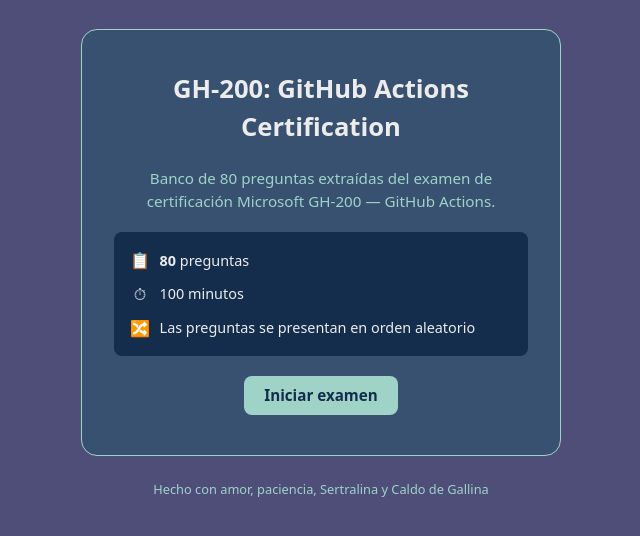
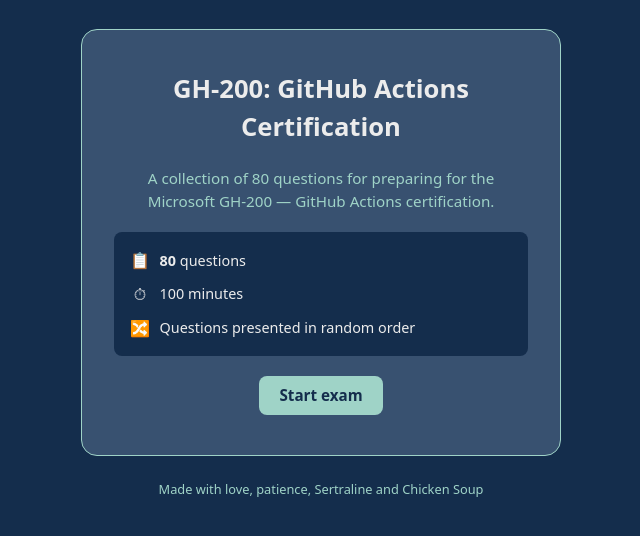
Before and after one commit to MatsuoIV/cert-exams, a React (Vite) app: page / in a window 1280 px wide. Shown: the top 536 px of the page, without its empty margins (319-959 px from the left). Built offline with nearby package versions, Linux system fonts and the light colour scheme.

Commit message:
Change background color and translate

```diff
--- a/src/components/WelcomeScreen.tsx
+++ b/src/components/WelcomeScreen.tsx
@@ -9,7 +9,7 @@
 function formatDuration(seconds: number): string {
   if (seconds <= 0) return 'Sin límite de tiempo'
   const minutes = Math.round(seconds / 60)
-  return `${minutes} minuto${minutes !== 1 ? 's' : ''}`
+  return `${minutes} minute${minutes !== 1 ? 's' : ''}`
 }
 
 export function WelcomeScreen({
@@ -28,7 +28,7 @@
         <ul className="welcome-meta">
           <li>
             <span className="welcome-meta-icon">📋</span>
-            <span><strong>{totalQuestions}</strong> preguntas</span>
+            <span><strong>{totalQuestions}</strong> questions</span>
           </li>
           <li>
             <span className="welcome-meta-icon">⏱</span>
@@ -36,17 +36,17 @@
           </li>
           <li>
             <span className="welcome-meta-icon">🔀</span>
-            <span>Las preguntas se presentan en orden aleatorio</span>
+            <span>Questions presented in random order</span>
           </li>
         </ul>
 
         <button className="btn btn--primary btn--large" onClick={onStart}>
-          Iniciar examen
+          Start exam
         </button>
       </div>
 
       <footer className="welcome-footer">
-        Hecho con amor, paciencia, Sertralina y Caldo de Gallina
+        Made with love, patience, Sertraline and Chicken Soup
       </footer>
     </div>
   )
--- a/src/index.css
+++ b/src/index.css
@@ -9,7 +9,7 @@
   line-height: 1.5;
   font-weight: 400;
   color: #d0edf8;
-  background-color: #4f4e79;
+  background-color: #142d4c;
   font-synthesis: none;
   text-rendering: optimizeLegibility;
   -webkit-font-smoothing: antialiased;
```
Also changed, not shown: public/data/questions.json.
